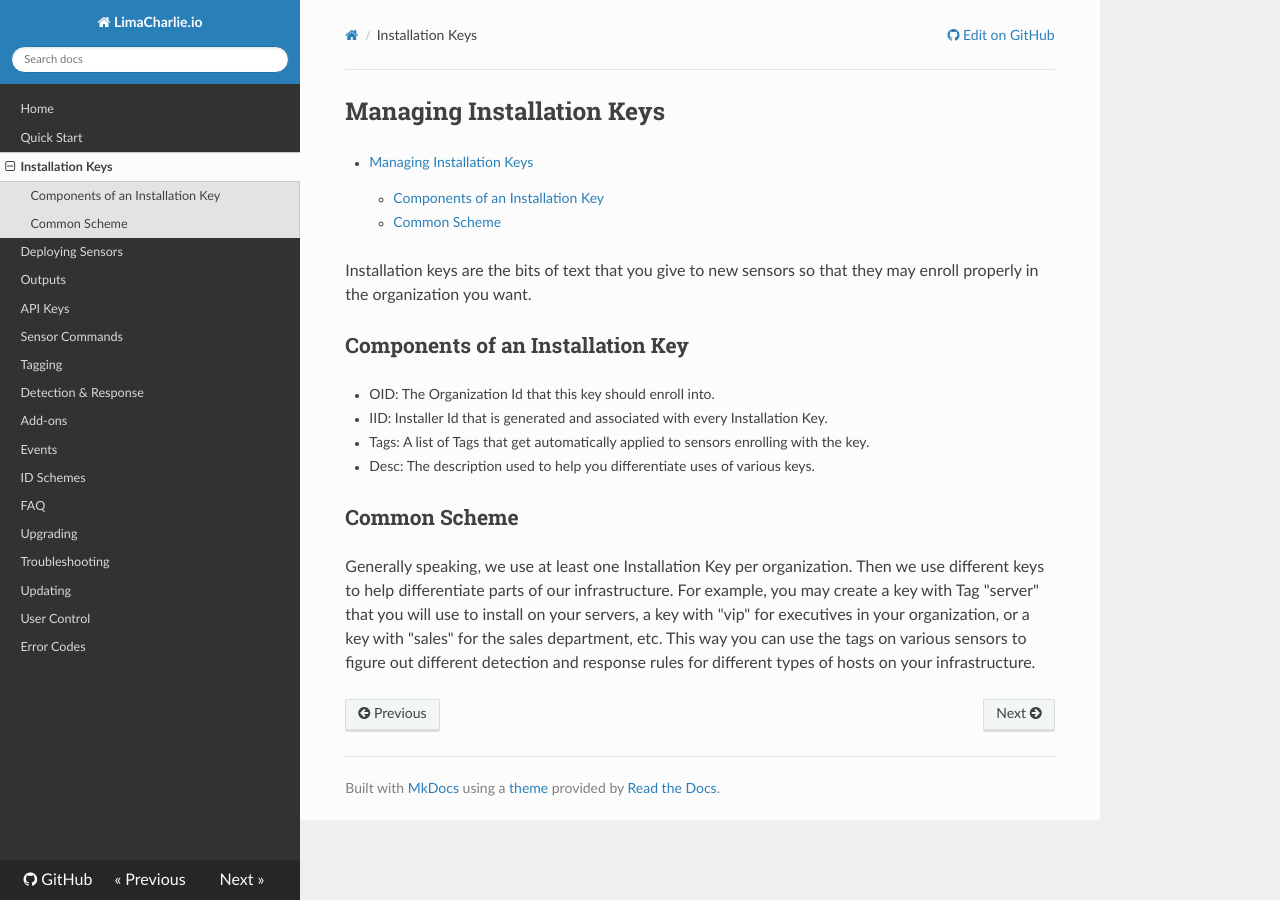
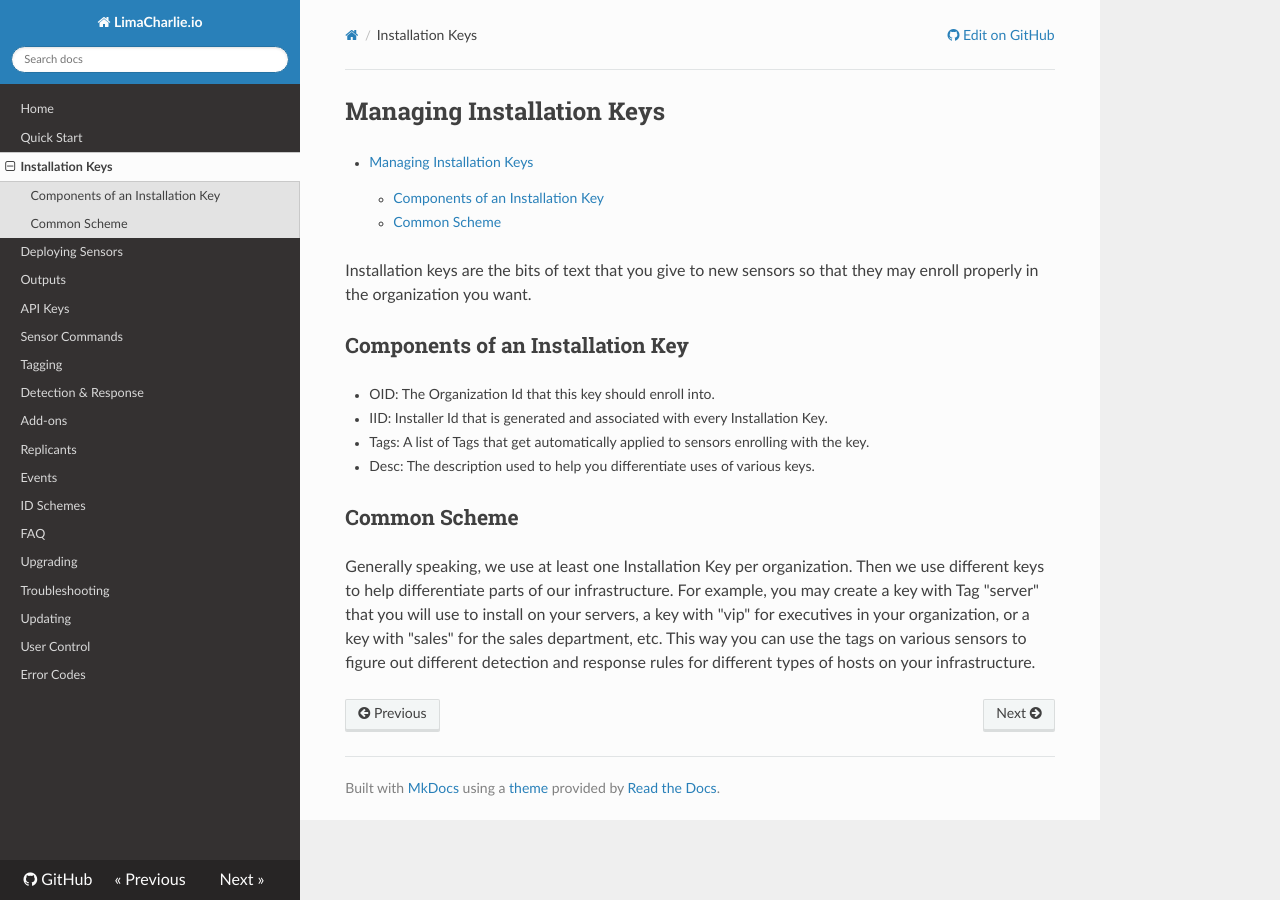
Before and after one commit to refractionPOINT/lce_doc, an MkDocs documentation site: the page built from docs/manage_keys.md, in a window 1280 px wide. Built offline with MkDocs 1.6.1, drawn with Linux system fonts in a browser that asks for light colours; nearby versions of some CDN libraries; old or Windows-style settings are respelled for this version of MkDocs.

Commit message:
Did not realize that I have to add a menu option here for doc to show up.

```diff
--- a/mkdocs.yml
+++ b/mkdocs.yml
@@ -18,6 +18,7 @@ pages:
     - Tagging: tagging.md
     - Detection & Response: dr.md
     - Add-ons: user_addons.md
+    - Replicants: replicants.md
     - Events: events.md
     - ID Schemes: agentid.md
     - FAQ: faq.md
```
